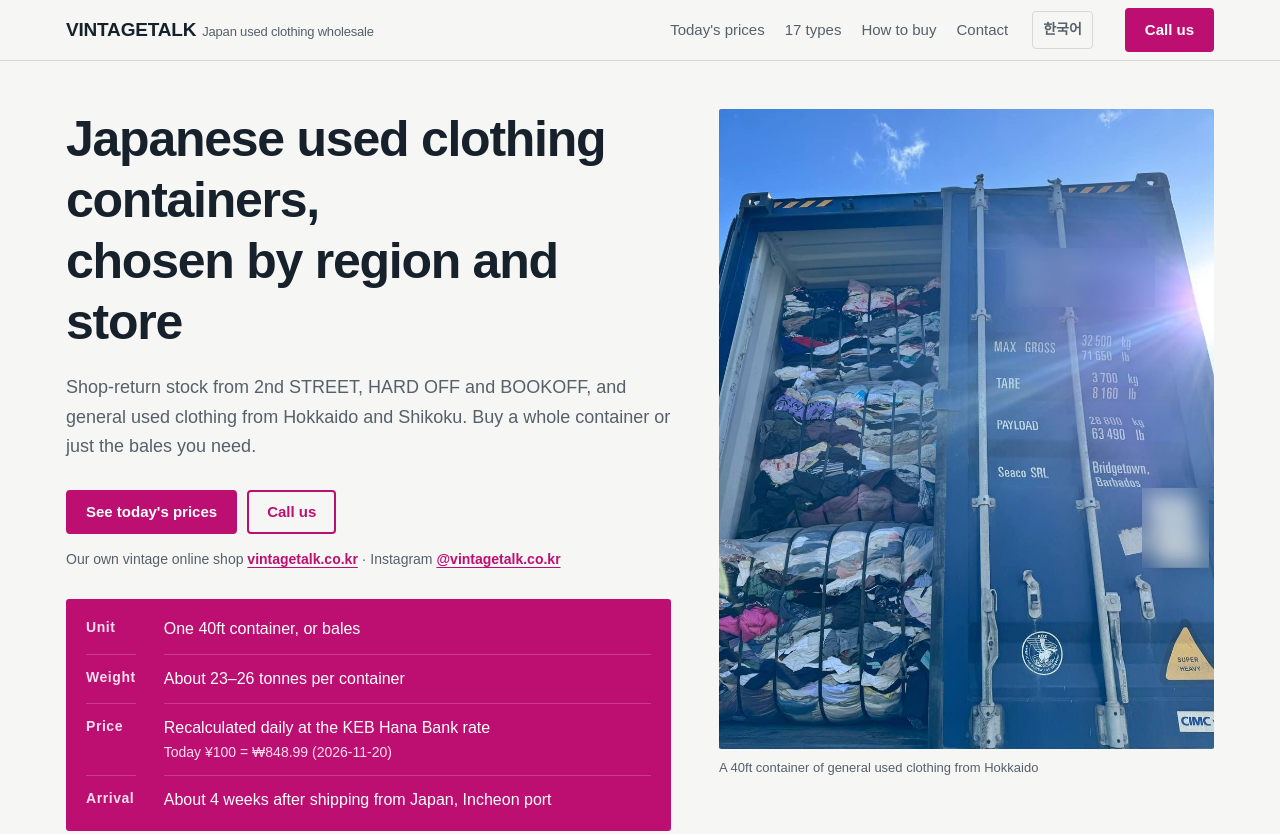
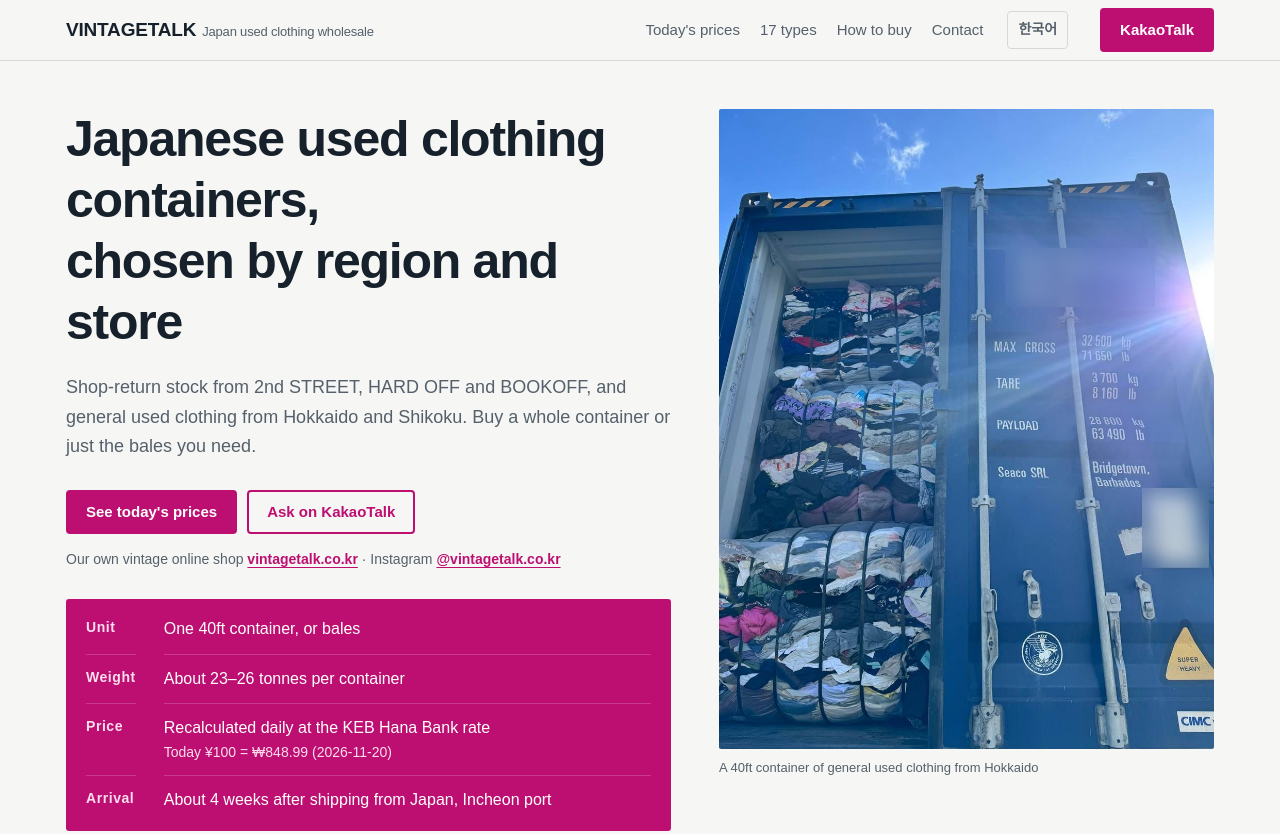
Before and after one commit to vintagetalk/vintagetalk.github.io, a plain HTML site: page japan/en/index.html in a window 1280 px wide. Shown: the top 834 px of the page. Drawn offline with Linux system fonts and the light colour scheme; a web font is replaced by a local one.

Commit message:
영문판: 카톡 연결

```diff
--- a/japan/en/index.html
+++ b/japan/en/index.html
@@ -421,7 +421,7 @@ const SITE = {
   warehouse: "경기도 양주시 은현면 도하리 93-12",
   addrEn: "B1-127, Donggwang Biz Tower, 272 Sunhwagung-ro, Namyangju-si, Gyeonggi-do, Korea",
   warehouseEn: "93-12 Doha-ri, Eunhyeon-myeon, Yangju-si, Gyeonggi-do, Korea",          // Warehouse
-  kakao: "",
+  kakao: "https://open.kakao.com/o/sXKZvbYi",   // 1:1 오픈채팅 (사장님 개인 KakaoTalk으로 옴, 11/22)
   instagram: "vintagetalk.co.kr",   // Instagram 아이디 (도매도 이 계정으로 통합)
   shop: "vintagetalk.co.kr",        // 직접 운영하는 Online shop
   whatsapp: "821087604473",          // Chat on WhatsApp (국가번호 82 + 0 뺀 번호)   // 카카오톡 채널·오픈채팅 주소를 받으면 넣기. 비어 있으면 KakaoTalk 버튼은 Phone Contact로 바뀌거나 숨겨짐
```
